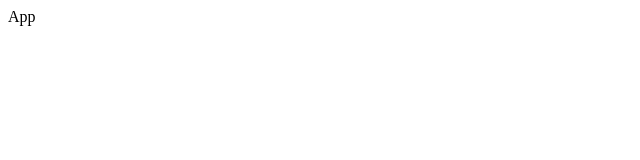
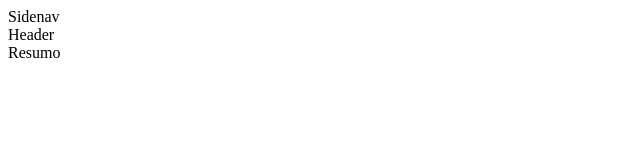
Before and after one commit to luizchaaves/fintech-origamid, a React (Vite) app: page / in a window 1280 px wide. Shown: the top 160 px of the page, without its empty margins (0-640 px from the left). Built offline with nearby package versions, Linux system fonts and the light colour scheme.

Commit message:
feat: creating the project structure and the header and sidenav components

```diff
--- a/src/App.tsx
+++ b/src/App.tsx
@@ -1,7 +1,18 @@
 import './Style.css';
+import Header from './components/Header';
+import Sidenav from './components/Sidenav';
+import Resumo from './pages/Resumo';
 
 function App() {
-  return <div>App</div>;
+  return (
+    <div>
+      <Sidenav />
+      <main>
+        <Header />
+        <Resumo />
+      </main>
+    </div>
+  );
 }
 
 export default App;
--- /dev/null
+++ b/src/components/Header.tsx
@@ -0,0 +1,5 @@
+const Header = () => {
+  return <div>Header</div>;
+};
+
+export default Header;
--- /dev/null
+++ b/src/components/Sidenav.tsx
@@ -0,0 +1,5 @@
+const Sidenav = () => {
+  return <div>Sidenav</div>;
+};
+
+export default Sidenav;
--- /dev/null
+++ b/src/pages/Resumo.tsx
@@ -0,0 +1,5 @@
+const Resumo = () => {
+  return <div>Resumo</div>;
+};
+
+export default Resumo;
```
